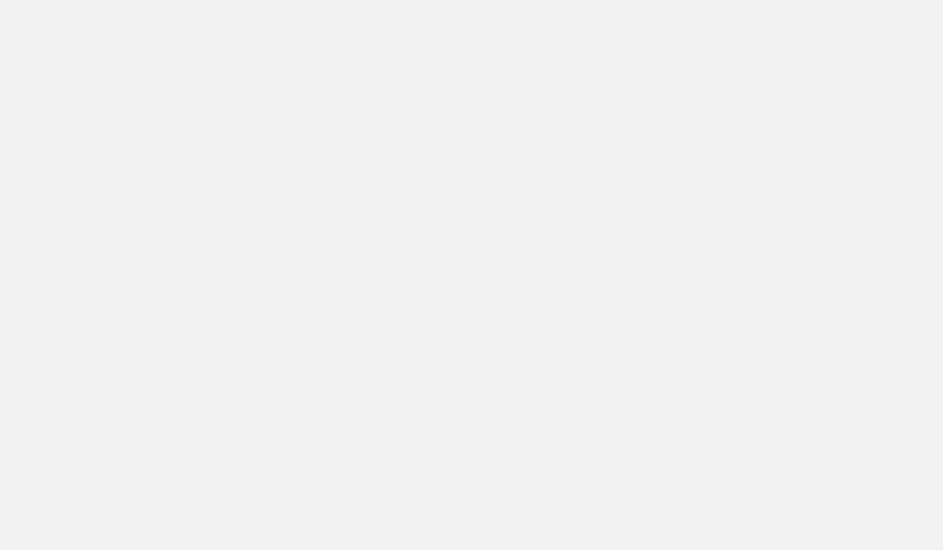
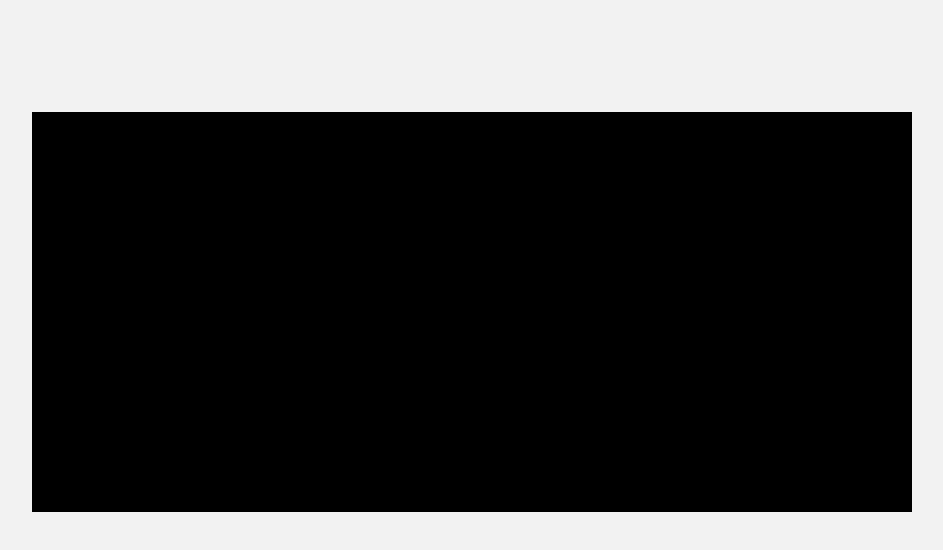
Before and after one commit to yasmine-elhosayny/front-end-mentor-3, a plain HTML site: page index.html in a window 1280 px wide. Shown: the whole page, without its empty margins (168-1111 px from the left). Drawn offline with Linux system fonts and the light colour scheme.

Commit message:
Segundo commit - Estrutura

```diff
--- a/estilo.css
+++ b/estilo.css
@@ -3,3 +3,13 @@ body {
 	padding: 0;
 	background-color: hsl(0, 0%, 95%)
 }
+
+/* Estrutura */
+.container {
+	width: 55rem;
+	height: 25rem;
+	display: block;
+	margin: 0 auto;
+	margin-top: 7rem;
+	background-color: black;
+}
--- a/index.html
+++ b/index.html
@@ -11,6 +11,10 @@
 	<link href="https://fonts.googleapis.com/css2?family=Lexend+Deca&display=swap" rel="stylesheet">
 </head>
 <body>
+	<main class="container">
 
+
+
+	</main>
 </body>
 </html>
```
